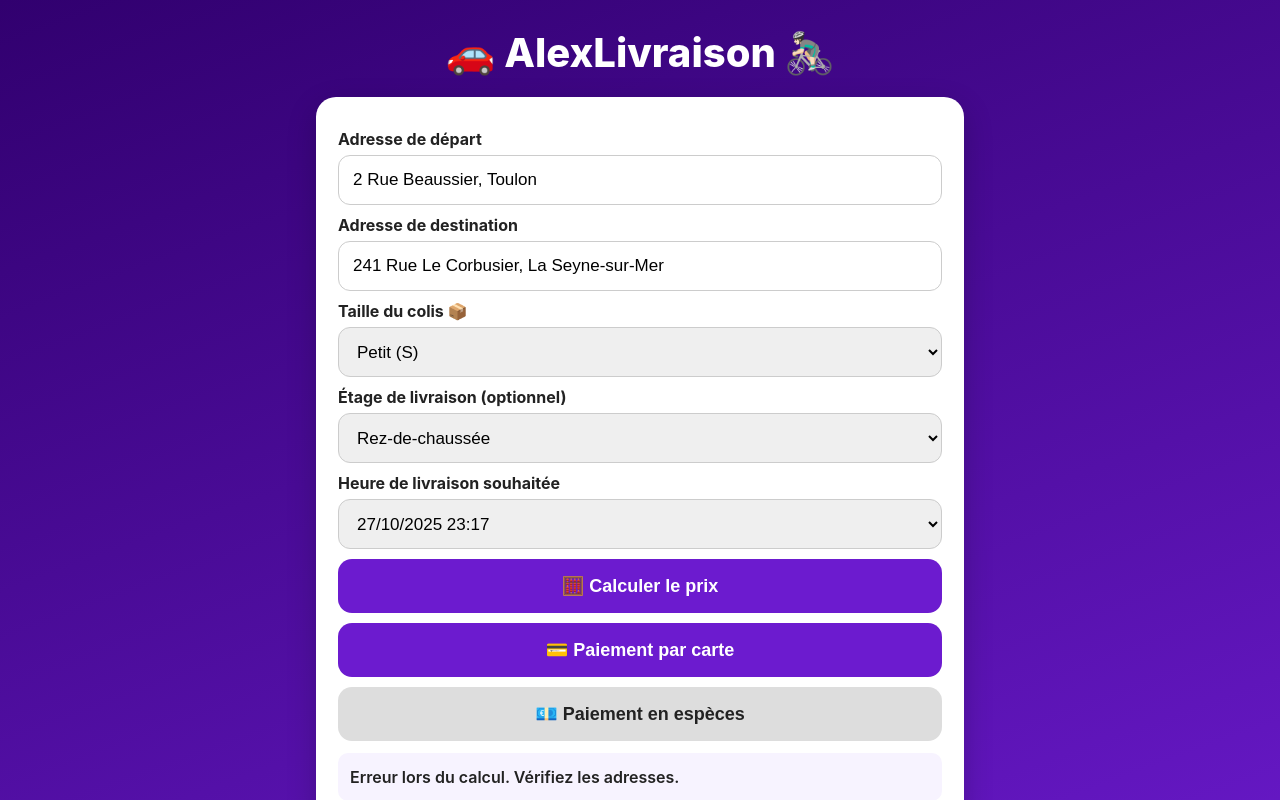
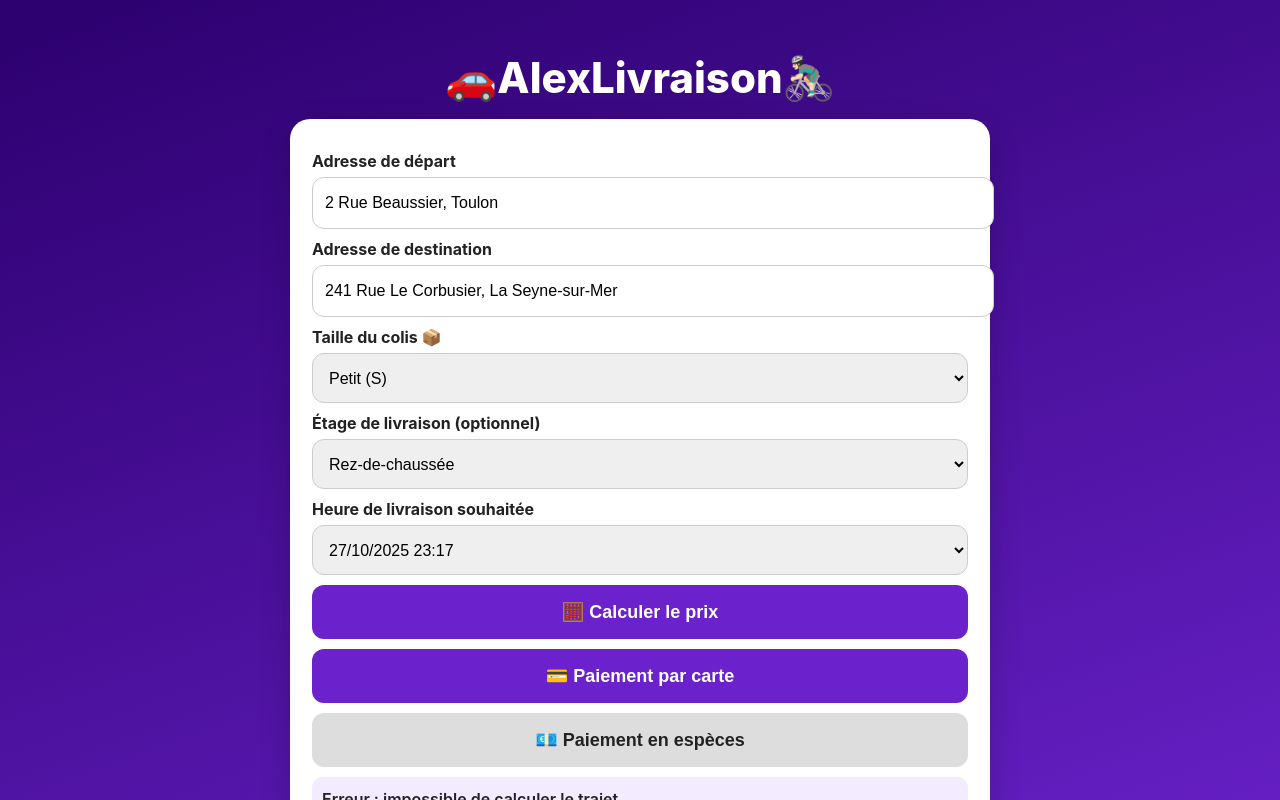
Before and after one commit to atushik/alexlivraison, a website: page index.html in a window 1280 px wide. Both pictures are taken after a click on the button "🧮 Calculer le prix". Shown: the top 800 px of the page. Drawn offline with nearby package versions, Linux system fonts and the light colour scheme; no server answers.

Commit message:
Update index.html

```diff
--- a/index.html
+++ b/index.html
@@ -1,33 +1,80 @@
 <!DOCTYPE html>
 <html lang="fr">
 <head>
-  <meta charset="utf-8">
-  <meta name="viewport" content="width=device-width,initial-scale=1">
+  <meta charset="utf-8" />
+  <meta name="viewport" content="width=device-width,initial-scale=1" />
   <title>🚗 AlexLivraison 🚴🏻‍♂️</title>
 
-  <link rel="stylesheet" href="https://unpkg.com/leaflet@1.9.4/dist/leaflet.css">
+  <link rel="stylesheet" href="https://unpkg.com/leaflet@1.9.4/dist/leaflet.css" />
   <script src="https://unpkg.com/leaflet@1.9.4/dist/leaflet.js"></script>
 
   <style>
-    :root{--bg1:#31006f;--bg2:#6c1bcf;--card:#fff;--accent:#6c1bcf}
-    *{box-sizing:border-box}
-    body{margin:0;font-family:Inter,system-ui,Segoe UI,Roboto,Arial,sans-serif;background:linear-gradient(160deg,var(--bg1),var(--bg2));min-height:100vh;color:#222}
-    .container{max-width:680px;margin:0 auto;padding:28px 16px 100px}
-    h1{color:#fff;text-align:center;font-weight:800;font-size:40px;margin:0 0 20px}
-    .card{background:var(--card);border-radius:20px;padding:22px;box-shadow:0 10px 30px rgba(0,0,0,.2)}
-    .label{font-weight:700;margin:10px 0 6px}
-    input,select{width:100%;height:50px;border:1px solid #ccc;border-radius:12px;padding:0 14px;font-size:17px}
-    .btn{width:100%;height:54px;border:none;border-radius:14px;background:var(--accent);color:#fff;font-size:18px;font-weight:700;cursor:pointer;margin-top:10px}
-    .btn:hover{background:#5315a7}
-    .btn-secondary{background:#ddd;color:#222}
-    .result{display:none;margin-top:12px;padding:12px;border-radius:10px;background:#f7f3ff;line-height:1.5;font-weight:600}
-    #map{display:none;height:280px;border-radius:14px;margin-top:14px}
-    .foot{color:#eee;text-align:center;margin-top:16px}
+    :root {
+      --bg1: #2c006e;
+      --bg2: #6b22cc;
+      --card: #fff;
+      --accent: #6b22cc;
+    }
+    body {
+      margin: 0;
+      font-family: Inter, Arial, sans-serif;
+      background: linear-gradient(160deg, var(--bg1), var(--bg2));
+      color: #222;
+      min-height: 100vh;
+    }
+    .container { max-width: 700px; margin: 0 auto; padding: 24px 16px; }
+    h1 {
+      text-align: center;
+      color: white;
+      font-size: 42px;
+      font-weight: 800;
+      margin-bottom: 16px;
+    }
+    .card {
+      background: var(--card);
+      border-radius: 20px;
+      padding: 22px;
+      box-shadow: 0 10px 30px rgba(0, 0, 0, .2);
+    }
+    .label { font-weight: 700; margin: 10px 0 6px; }
+    input, select {
+      width: 100%;
+      height: 50px;
+      border-radius: 12px;
+      border: 1px solid #ccc;
+      padding: 0 12px;
+      font-size: 16px;
+    }
+    .btn {
+      width: 100%;
+      height: 54px;
+      border-radius: 12px;
+      background: var(--accent);
+      color: white;
+      font-size: 18px;
+      font-weight: 700;
+      border: none;
+      margin-top: 10px;
+      cursor: pointer;
+    }
+    .btn:hover { background: #5418a3; }
+    .btn-secondary { background: #ddd; color: #222; }
+    .result {
+      display: none;
+      background: #f3ebff;
+      border-radius: 10px;
+      padding: 10px;
+      margin-top: 10px;
+      line-height: 1.5;
+      font-weight: 600;
+    }
+    #map { display: none; height: 300px; border-radius: 14px; margin-top: 14px; }
+    .footer { text-align: center; color: #eee; margin-top: 16px; }
   </style>
 </head>
 <body>
   <div class="container">
-    <h1>🚗 AlexLivraison 🚴🏻‍♂️</h1>
+    <h1>🚗AlexLivraison🚴🏻‍♂️</h1>
 
     <div class="card">
       <div class="label">Adresse de départ</div>
@@ -48,7 +95,7 @@
       <select id="floor">
         <option value="0">Rez-de-chaussée</option>
         <option value="1">1er–2e étage (+2€)</option>
-        <option value="2">3e–5e étage (+2,5€)</option>
+        <option value="2">3e–5e étage (+2.5€)</option>
         <option value="3">6e–15e étage (+3€)</option>
       </select>
 
@@ -63,146 +110,127 @@
       <div id="map"></div>
     </div>
 
-    <p class="foot">🚲 Livraison locale 24h/24 et 7j/7 — Toulon, La Seyne, Ollioules, etc.<br>💜 © 2025 AlexLivraison</p>
+    <p class="footer">🚲 Livraison locale 24h/24 et 7j/7 — Toulon, La Seyne, Ollioules, etc.<br>💜 © 2025 AlexLivraison</p>
   </div>
 
   <script>
-    // ---- CONFIG ----
-    var PRICE_PER_KM = 0.9;
-    var SIZE_MULTIPLIER = { S:1, M:1.15, L:1.3, XL:1.5 };
-    var FLOOR_EXTRA = { "0":0, "1":2, "2":2.5, "3":3 };
+    // --- CONFIGURATION ---
+    const PRICE_PER_KM = 0.9;
+    const SIZE_MULTIPLIER = { S:1, M:1.15, L:1.3, XL:1.5 };
+    const FLOOR_EXTRA = { "0":0, "1":2, "2":2.5, "3":3 };
 
-    var REVOLUT_LINK = "https://checkout.revolut.com/pay/10d5b369-d7f0-43cb-a810-af4c7afe9d27";
-    var TG_TOKEN = "8003065650:AAGJH_PRNHQ7jVDm9q96G6zlHt-IXkxKHnA";
-    var TG_CHAT_ID = "7129872491";
+    const REVOLUT_LINK = "https://checkout.revolut.com/pay/10d5b369-d7f0-43cb-a810-af4c7afe9d27";
+    const TG_TOKEN = "8003065650:AAGJH_PRNHQ7jVDm9q96G6zlHt-IXkxKHnA";
+    const TG_CHAT_ID = "7129872491";
 
-    // ---- Helpers ----
-    function $(s){ return document.querySelector(s); }
-    function euro(n){ return n.toFixed(2).replace(".", ",") + " €"; }
+    const $ = s => document.querySelector(s);
+    const euro = n => n.toFixed(2).replace('.', ',') + ' €';
 
-    // Fill time options (+18h, step 30 min)
-    (function(){
-      var sel = $("#time");
-      var now = new Date();
-      for(var i=0;i<36;i++){
-        var t = new Date(now.getTime() + i*30*60000);
-        var label = t.toLocaleString("fr-FR", {dateStyle:"short", timeStyle:"short"});
-        var opt = document.createElement("option");
+    // Remplir les horaires
+    (function() {
+      const sel = $("#time");
+      const now = new Date();
+      for (let i = 0; i < 36; i++) {
+        const t = new Date(now.getTime() + i * 30 * 60000);
+        const label = t.toLocaleString("fr-FR", { dateStyle: "short", timeStyle: "short" });
+        const opt = document.createElement("option");
         opt.value = label;
         opt.textContent = label;
         sel.appendChild(opt);
       }
     })();
 
-    // Geocode via Nominatim
-    async function geocode(addr){
-      var url = "https://nominatim.openstreetmap.org/search?format=json&limit=1&q=" + encodeURIComponent(addr);
-      var res = await fetch(url, {headers:{"Accept-Language":"fr"}});
-      var data = await res.json();
-      if(!data.length){ throw new Error("Adresse non trouvée"); }
-      return {lat: parseFloat(data[0].lat), lon: parseFloat(data[0].lon)};
+    async function geocode(addr) {
+      const url = "https://nominatim.openstreetmap.org/search?format=json&limit=1&q=" + encodeURIComponent(addr);
+      const res = await fetch(url, { headers: { "Accept-Language": "fr" } });
+      const data = await res.json();
+      if (!data.length) throw new Error("Adresse non trouvée");
+      return { lat: parseFloat(data[0].lat), lon: parseFloat(data[0].lon) };
     }
 
-    // Route via OSRM
-    async function getRoute(a,b,c,d){
-      var url = "https://router.project-osrm.org/route/v1/driving/"+b+","+a+";"+d+","+c+"?overview=full&geometries=geojson";
-      var res = await fetch(url);
-      var data = await res.json();
-      var r = data.routes && data.routes[0];
-      if(!r){ throw new Error("Itinéraire introuvable"); }
-      return { km: r.distance/1000, geo: r.geometry };
+    async function getRoute(lat1, lon1, lat2, lon2) {
+      const url = "https://router.project-osrm.org/route/v1/driving/" + lon1 + "," + lat1 + ";" + lon2 + "," + lat2 + "?overview=full&geometries=geojson";
+      const res = await fetch(url);
+      const data = await res.json();
+      if (!data.routes || !data.routes.length) throw new Error("Itinéraire introuvable");
+      return { km: data.routes[0].distance / 1000, geo: data.routes[0].geometry };
     }
 
-    async function notify(text){
-      try{
-        await fetch("https://api.telegram.org/bot"+TG_TOKEN+"/sendMessage",{
-          method:"POST",
-          body:new URLSearchParams({chat_id:TG_CHAT_ID, text:text})
+    async function notify(text) {
+      try {
+        await fetch("https://api.telegram.org/bot" + TG_TOKEN + "/sendMessage", {
+          method: "POST",
+          body: new URLSearchParams({ chat_id: TG_CHAT_ID, text })
         });
-      }catch(e){}
+      } catch (e) {}
     }
 
-    var map, layer, markerA, markerB, lastCalc=null;
+    let map, layer, markerA, markerB, lastCalc = null;
 
-    $("#calc").addEventListener("click", async function(){
-      var from = $("#from").value.trim();
-      var to   = $("#to").value.trim();
-      var size = $("#size").value;
-      var floor= $("#floor").value;
-      var when = $("#time").value;
+    $("#calc").addEventListener("click", async () => {
+      const from = $("#from").value.trim();
+      const to = $("#to").value.trim();
+      const size = $("#size").value;
+      const floor = $("#floor").value;
+      const when = $("#time").value;
+      const result = $("#result");
 
-      if(!from || !to){ alert("Veuillez entrer les deux adresses"); return; }
+      if (!from || !to) return alert("Veuillez entrer les deux adresses.");
 
-      var result = $("#result");
       result.style.display = "block";
-      result.textContent = "Calcul en cours…";
+      result.textContent = "Calcul en cours...";
 
-      try{
-        var A = await geocode(from);
-        var B = await geocode(to);
-        var rt = await getRoute(A.lat, A.lon, B.lat, B.lon);
+      try {
+        const A = await geocode(from);
+        const B = await geocode(to);
+        const route = await getRoute(A.lat, A.lon, B.lat, B.lon);
 
-        var km = Math.max(1, Math.round(rt.km*100)/100);
-        var price = Math.round((km*PRICE_PER_KM*SIZE_MULTIPLIER[size] + FLOOR_EXTRA[floor])*100)/100;
+        const km = Math.max(1, Math.round(route.km * 100) / 100);
+        const price = Math.round((km * PRICE_PER_KM * SIZE_MULTIPLIER[size] + FLOOR_EXTRA[floor]) * 100) / 100;
+        lastCalc = { from, to, km, price, size, floor, when };
 
-        lastCalc = {from:from,to:to,km:km,price:price,size:size,floor:floor,when:when};
-
-        if(!map){
+        if (!map) {
           map = L.map("map");
           L.tileLayer("https://{s}.tile.openstreetmap.org/{z}/{x}/{y}.png").addTo(map);
         }
-        if(layer){ layer.remove(); }
-        if(markerA){ markerA.remove(); }
-        if(markerB){ markerB.remove(); }
+        if (layer) layer.remove();
+        if (markerA) markerA.remove();
+        if (markerB) markerB.remove();
 
-        layer = L.geoJSON(rt.geo, {style:{color:"#7f56d9",weight:5}}).addTo(map);
-        markerA = L.marker([A.lat,A.lon]).addTo(map);
-        markerB = L.marker([B.lat,B.lon]).addTo(map);
-        map.fitBounds([[A.lat,A.lon],[B.lat,B.lon]]);
+        layer = L.geoJSON(route.geo, { style: { color: "#6c3bd3", weight: 5 } }).addTo(map);
+        markerA = L.marker([A.lat, A.lon]).addTo(map);
+        markerB = L.marker([B.lat, B.lon]).addTo(map);
+        map.fitBounds([[A.lat, A.lon], [B.lat, B.lon]]);
         $("#map").style.display = "block";
 
         result.innerHTML =
-          "🚚 Distance : <b>"+km.toFixed(2)+" km</b><br>"+
-          "💶 Prix : <b>"+euro(price).replace(" €","")+" €</b><br>"+
-          "📦 Taille : "+size+" — 🏢 Étage : "+floor+"<br>"+
-          "🕒 "+when;
-      }catch(e){
-        result.textContent = "Erreur lors du calcul. Vérifiez les adresses.";
+          "🚚 Distance : <b>" + km.toFixed(2) + " km</b><br>" +
+          "💶 Prix : <b>" + euro(price) + "</b><br>" +
+          "📦 Taille : " + size + " — 🏢 Étage : " + floor + "<br>" +
+          "🕒 " + when;
+      } catch (e) {
+        result.textContent = "Erreur : impossible de calculer le trajet.";
       }
     });
 
-    $("#payCash").addEventListener("click", async function(){
-      if(!lastCalc){ alert("Veuillez calculer le prix d’abord."); return; }
+    $("#payCash").addEventListener("click", async () => {
+      if (!lastCalc) return alert("Veuillez calculer le prix d’abord.");
       alert("Commande confirmée — paiement en espèces.");
-      var text = "🧾 Nouvelle commande (Espèces)\n"+
-                 "De: "+lastCalc.from+"\n"+
-                 "À: "+lastCalc.to+"\n"+
-                 "Distance: "+lastCalc.km+" km\n"+
-                 "Prix: "+lastCalc.price+" €\n"+
-                 "Taille: "+lastCalc.size+"\n"+
-                 "Étage: "+lastCalc.floor+"\n"+
-                 "Heure: "+lastCalc.when;
+      const text = "🧾 Commande (Espèces)\nDe: " + lastCalc.from + "\nÀ: " + lastCalc.to + "\nDistance: " + lastCalc.km + " km\nPrix: " + lastCalc.price + " €";
       await notify(text);
     });
 
-    $("#payCard").addEventListener("click", async function(){
-      if(!lastCalc){ alert("Veuillez calculer le prix d’abord."); return; }
+    $("#payCard").addEventListener("click", async () => {
+      if (!lastCalc) return alert("Veuillez calculer le prix d’abord.");
       alert("Redirection vers la page de paiement.");
-      var text = "🧾 Nouvelle commande (Carte)\n"+
-                 "De: "+lastCalc.from+"\n"+
-                 "À: "+lastCalc.to+"\n"+
-                 "Distance: "+lastCalc.km+" km\n"+
-                 "Prix: "+lastCalc.price+" €\n"+
-                 "Taille: "+lastCalc.size+"\n"+
-                 "Étage: "+lastCalc.floor+"\n"+
-                 "Heure: "+lastCalc.when;
+      const text = "🧾 Commande (Carte)\nDe: " + lastCalc.from + "\nÀ: " + lastCalc.to + "\nDistance: " + lastCalc.km + " km\nPrix: " + lastCalc.price + " €";
       await notify(text);
       window.open(REVOLUT_LINK, "_blank", "noopener");
     });
 
-    // Valeurs par défaut pour test
+    // Valeurs par défaut
     $("#from").value = "2 Rue Beaussier, Toulon";
-    $("#to").value   = "241 Rue Le Corbusier, La Seyne-sur-Mer";
+    $("#to").value = "241 Rue Le Corbusier, La Seyne-sur-Mer";
   </script>
 </body>
 </html>
```
